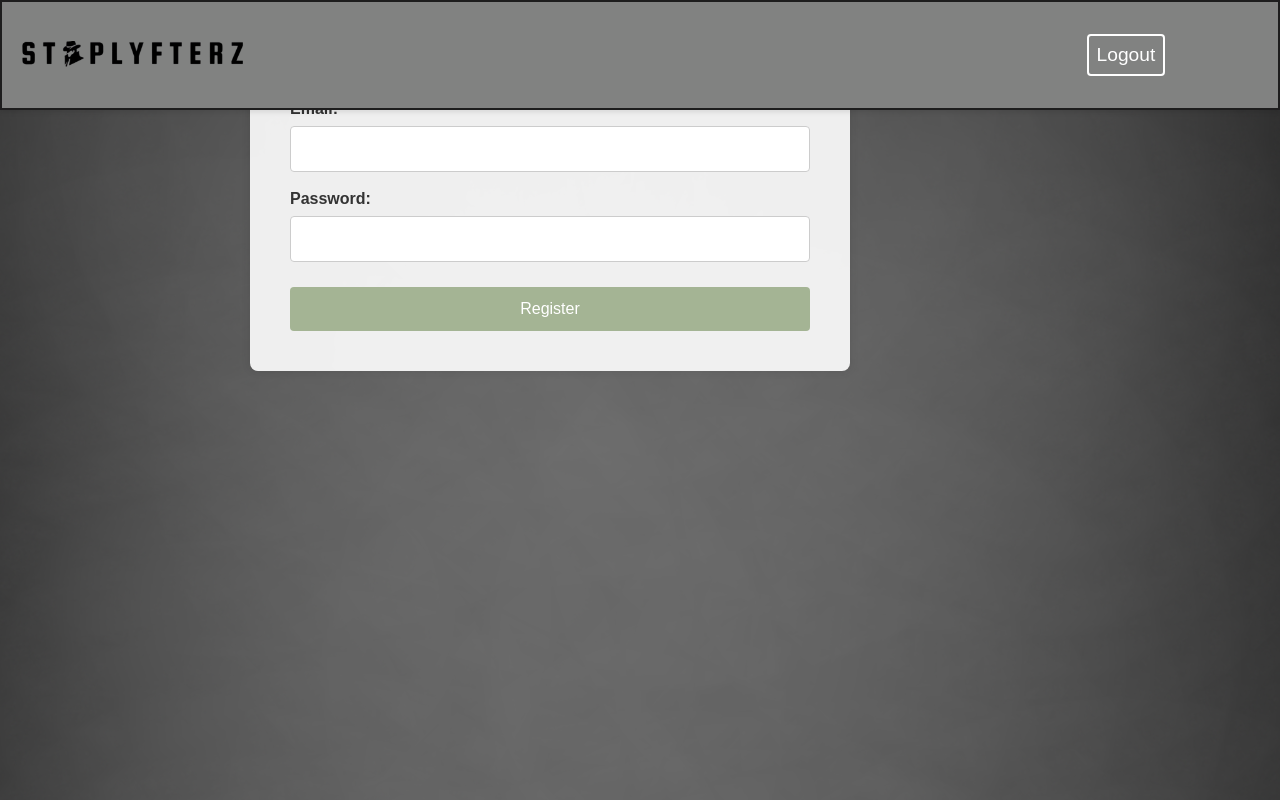
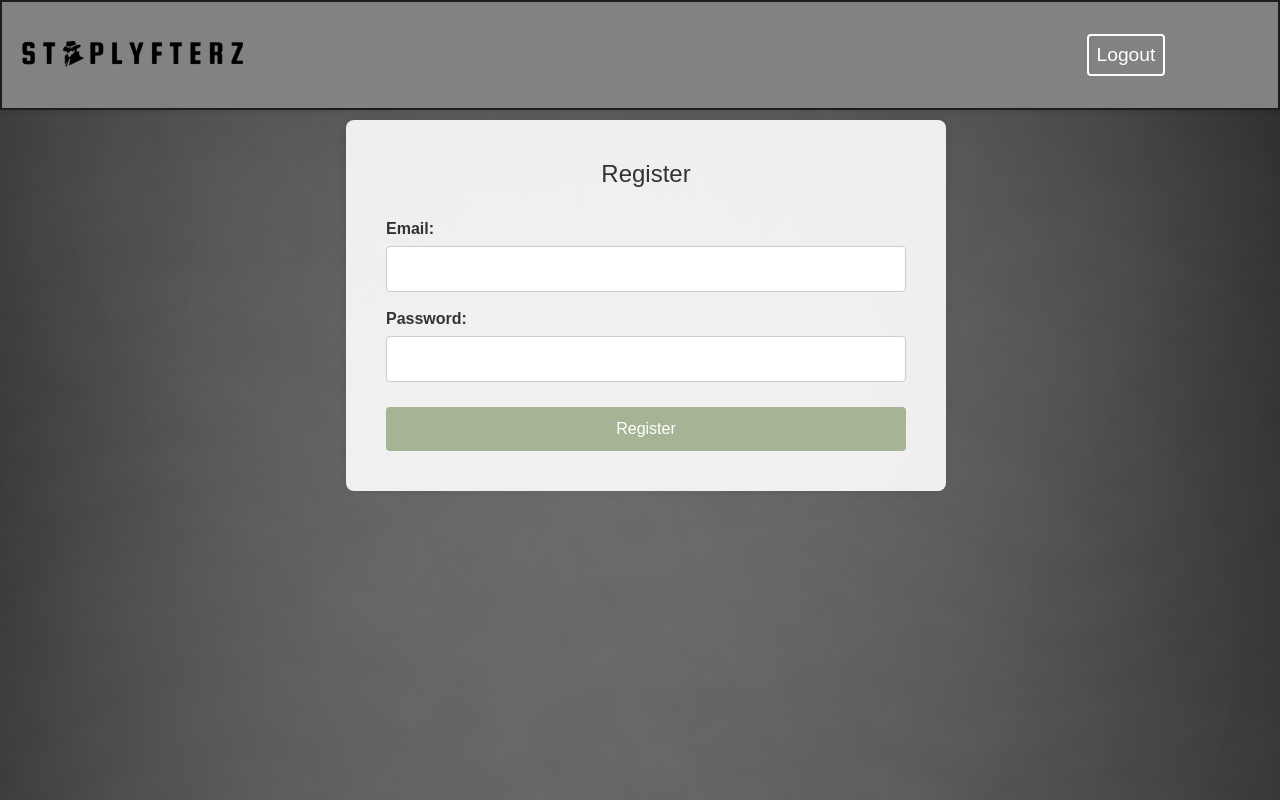
Before and after one commit to Morkenson/StopLyfterz, a React (Vite) app in the folder StopLyfterz/: page /register in a window 1280 px wide. Shown: the top 800 px of the page. Built offline with nearby package versions, Linux system fonts and the light colour scheme; the HTML template or start-up script is replaced by a standard one.

Commit message:
Fixed Register page UI

```diff
--- a/StopLyfterz/src/pages/Register.tsx
+++ b/StopLyfterz/src/pages/Register.tsx
@@ -68,6 +68,7 @@ const Register: React.FC = () => {
         </div>
       </header>
 
+      <div className="login-page-wrapper">
         <div className="main-content">
             <h2>Register</h2>
             <form onSubmit={handleRegister}>
@@ -95,6 +96,7 @@ const Register: React.FC = () => {
             {message && <p style={{ color: 'green' }}>{message}</p>}
         </div>
         </div>
+      </div>
     );
 };
 
```
